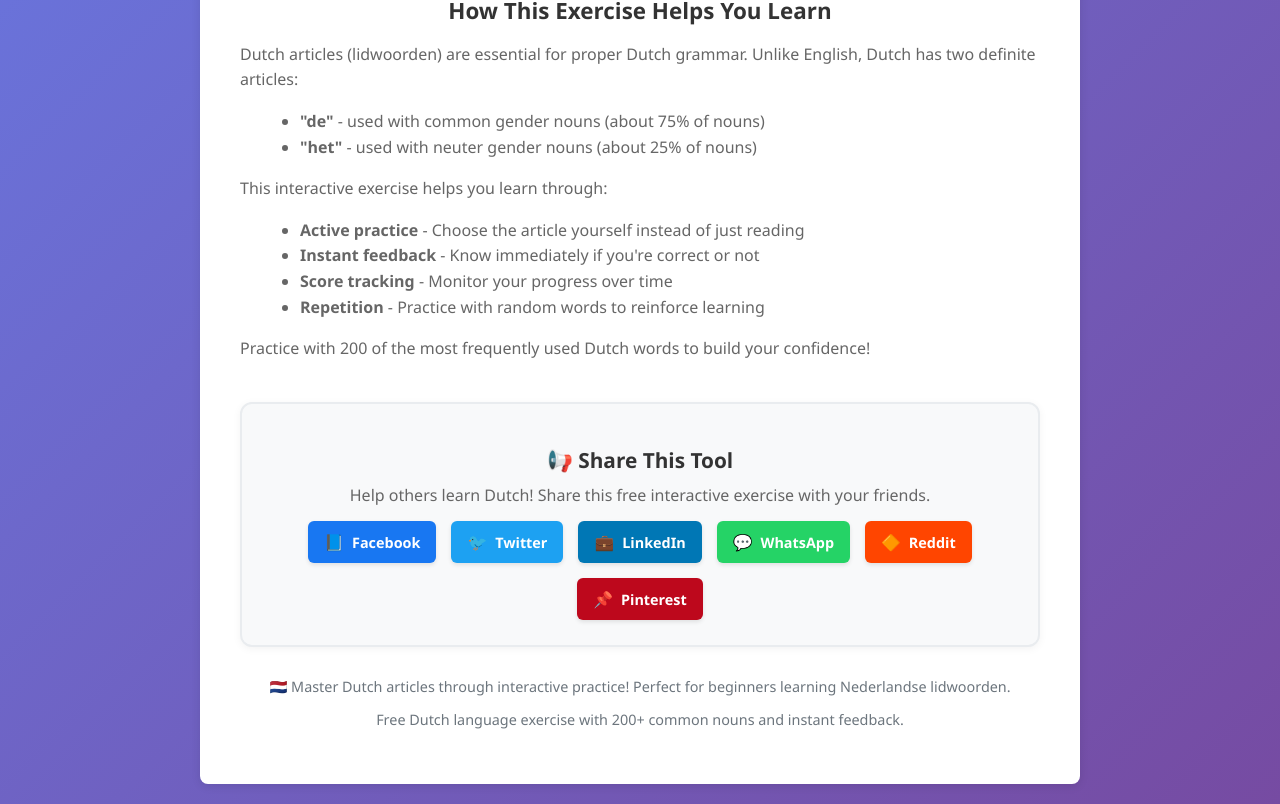
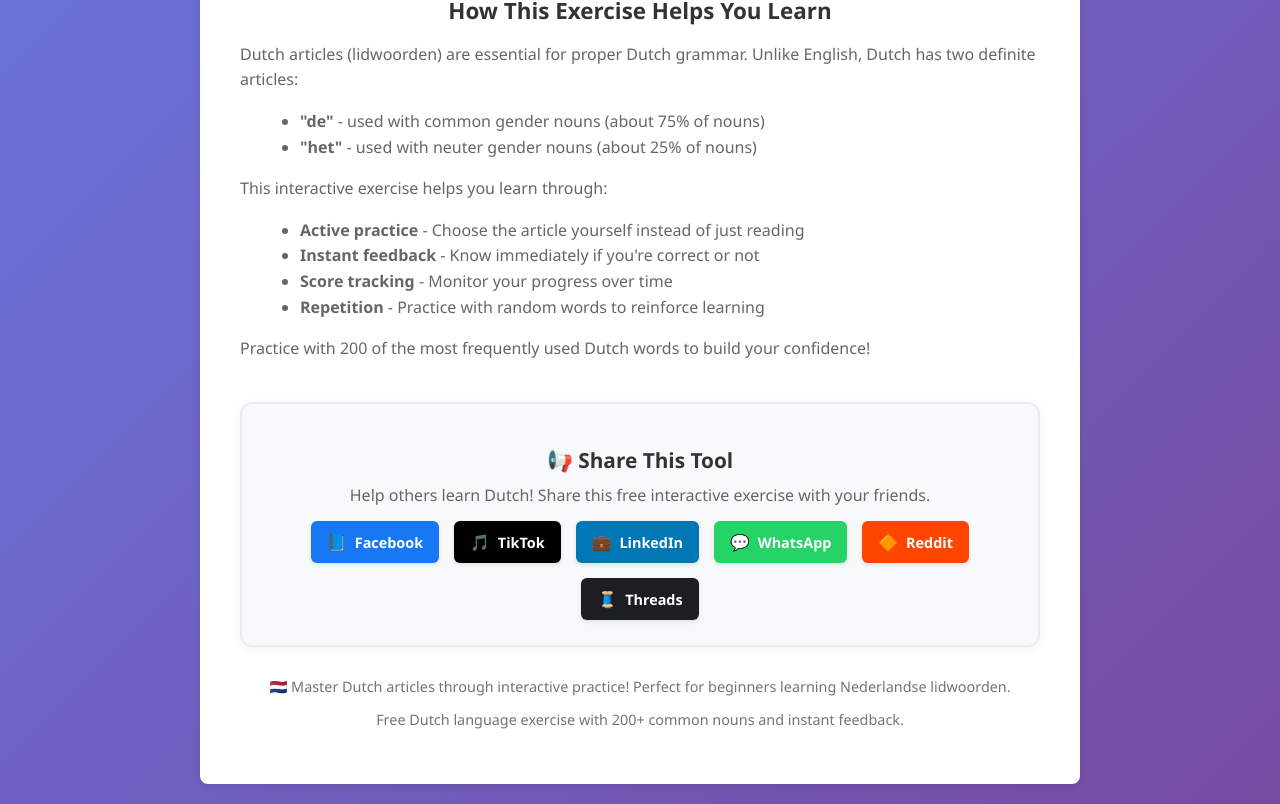
Before and after one commit to Fcog/dutchlearningtools, a React (Vite) app: page /articles in a window 1280 px wide. Shown: the part 630-1434 px from the top of the page. Built offline with nearby package versions, Linux system fonts and the light colour scheme; the HTML template or start-up script is replaced by a standard one.

Commit message:
Change share buttons

```diff
--- a/src/index.css
+++ b/src/index.css
@@ -317,11 +317,11 @@ body {
 }
 
 .social-button.facebook { background-color: #1877f2; }
-.social-button.twitter { background-color: #1da1f2; }
+.social-button.tiktok { background-color: #000000; }
 .social-button.linkedin { background-color: #0077b5; }
 .social-button.whatsapp { background-color: #25d366; }
 .social-button.reddit { background-color: #ff4500; }
-.social-button.pinterest { background-color: #bd081c; }
+.social-button.threads { background-color: #1c1e21; }
 
 .social-icon {
   margin-right: 8px;
--- a/src/pages/ArticlesPage.jsx
+++ b/src/pages/ArticlesPage.jsx
@@ -73,16 +73,16 @@ function ArticlesPage() {
     switch (platform) {
       case 'facebook':
         return `https://www.facebook.com/sharer/sharer.php?u=${encodedUrl}`
-      case 'twitter':
-        return `https://twitter.com/intent/tweet?url=${encodedUrl}&text=${encodedText}`
+      case 'tiktok':
+        return `https://www.tiktok.com/share?url=${encodedUrl}&text=${encodedText}`
       case 'linkedin':
         return `https://www.linkedin.com/sharing/share-offsite/?url=${encodedUrl}`
       case 'whatsapp':
         return `https://wa.me/?text=${encodedText}%20${encodedUrl}`
       case 'reddit':
         return `https://reddit.com/submit?url=${encodedUrl}&title=${encodedTitle}`
-      case 'pinterest':
-        return `https://pinterest.com/pin/create/button/?url=${encodedUrl}&description=${encodedDescription}`
+      case 'threads':
+        return `https://threads.net/intent/post?text=${encodedText}%20${encodedUrl}`
       default:
         return '#'
     }
@@ -352,18 +352,18 @@ function ArticlesPage() {
           </a>
 
           <a
-            href={getSocialShareUrl('twitter')}
+            href={getSocialShareUrl('tiktok')}
             target="_blank"
             rel="noopener noreferrer"
-            className="social-button twitter"
-            aria-label="Share on Twitter"
+            className="social-button tiktok"
+            aria-label="Share on TikTok"
             onClick={(e) => {
               e.preventDefault()
-              handleSocialShare('twitter')
+              handleSocialShare('tiktok')
             }}
           >
-            <span className="social-icon">🐦</span>
-            Twitter
+            <span className="social-icon">🎵</span>
+            TikTok
           </a>
 
           <a
@@ -412,18 +412,18 @@ function ArticlesPage() {
           </a>
 
           <a
-            href={getSocialShareUrl('pinterest')}
+            href={getSocialShareUrl('threads')}
             target="_blank"
             rel="noopener noreferrer"
-            className="social-button pinterest"
-            aria-label="Share on Pinterest"
+            className="social-button threads"
+            aria-label="Share on Threads"
             onClick={(e) => {
               e.preventDefault()
-              handleSocialShare('pinterest')
+              handleSocialShare('threads')
             }}
           >
-            <span className="social-icon">📌</span>
-            Pinterest
+            <span className="social-icon">🧵</span>
+            Threads
           </a>
         </div>
       </section>
```
